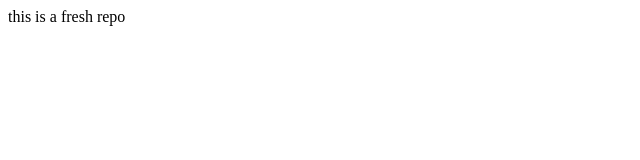
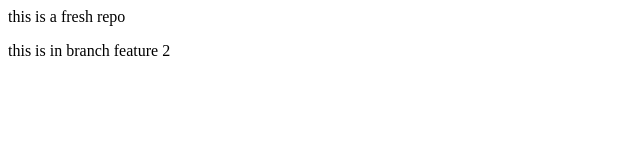
Before and after one commit to rajrawat2557/localpusgdemo, a plain HTML site: page index.html in a window 1280 px wide. Shown: the whole page, without its empty margins (0-640 px from the left). Drawn offline with Linux system fonts and the light colour scheme.

Commit message:
added to feature2

```diff
--- a/index.html
+++ b/index.html
@@ -1 +1,2 @@
 <p>this is a fresh repo</p>
+<p>this is in branch feature 2</p>
```
